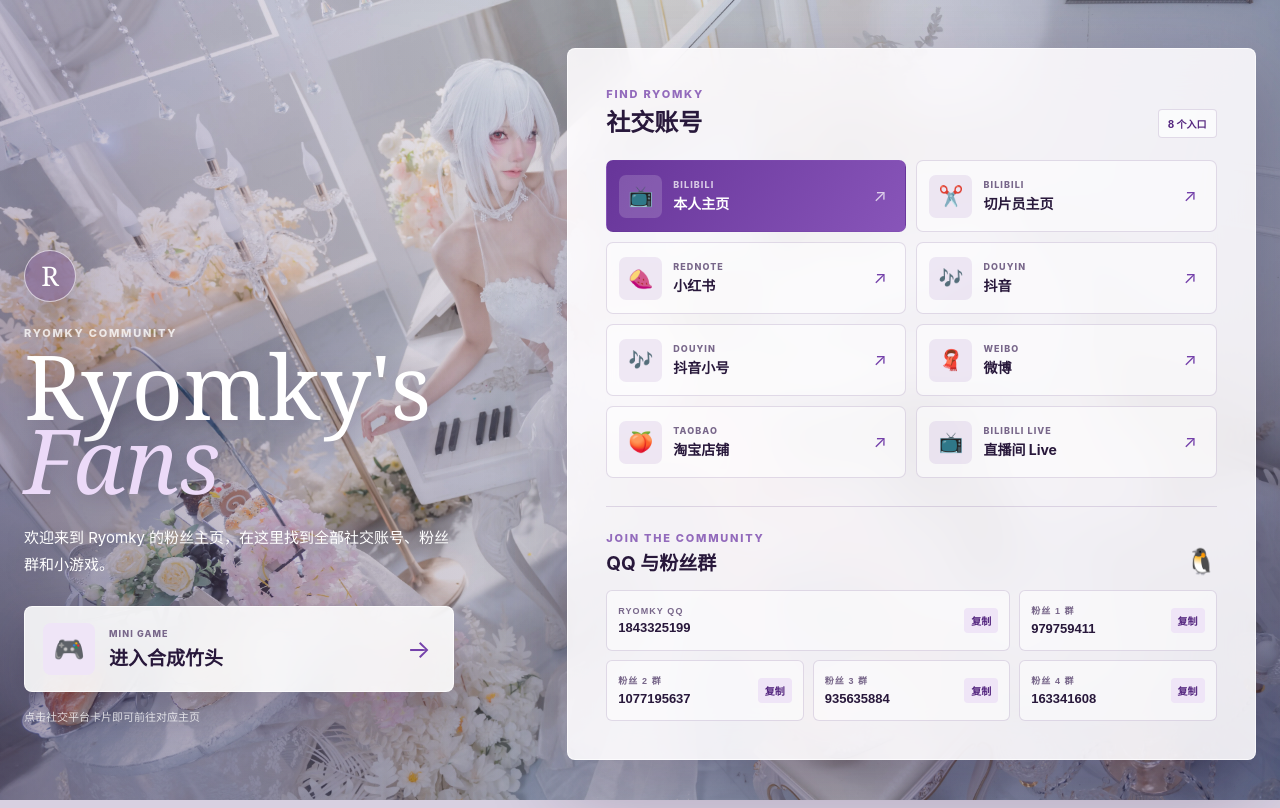
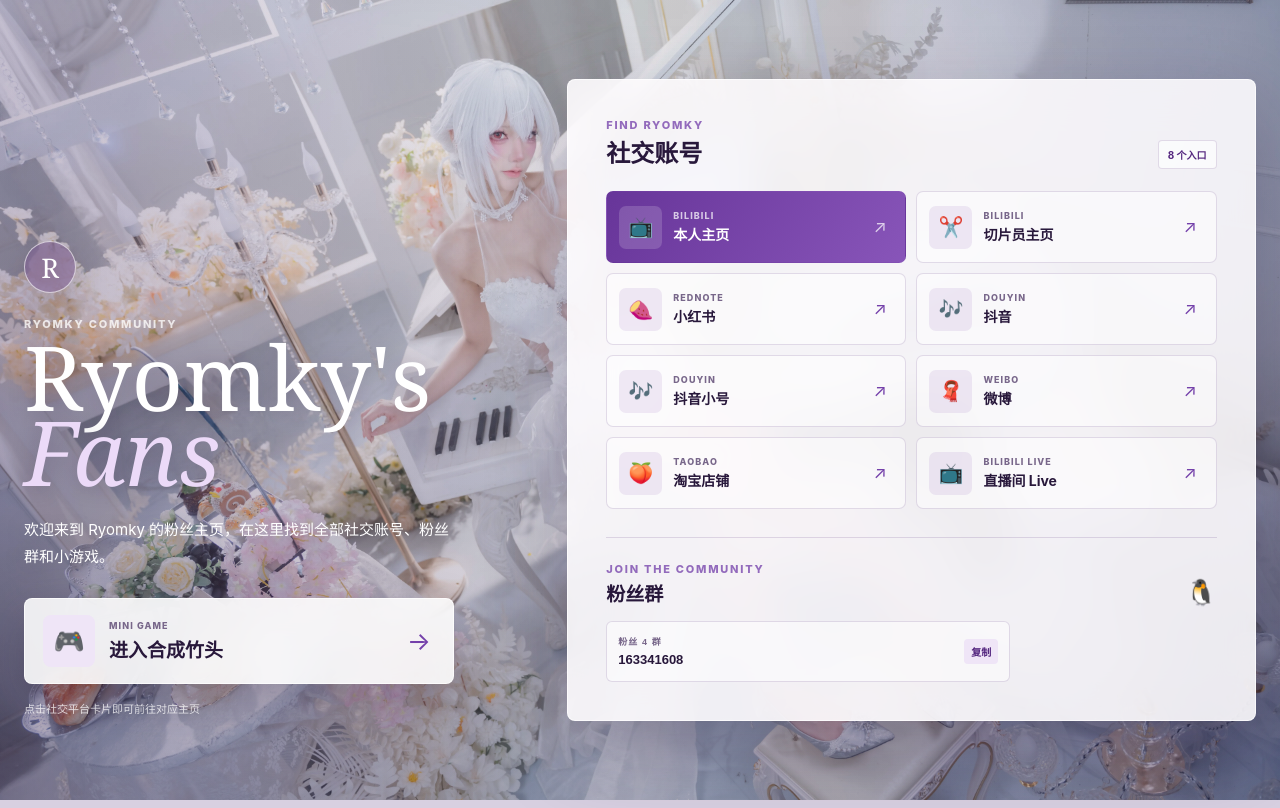
Before and after one commit to KrisCheeRay/Merge-Big-Bamboo, a website built with Vite: page fanpage/index.html in a window 1280 px wide. Built offline with nearby package versions, Linux system fonts and the light colour scheme.

Commit message:
Keep only fan group 4

```diff
--- a/fanpage/index.html
+++ b/fanpage/index.html
@@ -94,24 +94,12 @@
           <div class="section-heading compact">
             <div>
               <p class="eyebrow">JOIN THE COMMUNITY</p>
-              <h2>QQ 与粉丝群</h2>
+              <h2>粉丝群</h2>
             </div>
             <span class="penguin" aria-hidden="true">🐧</span>
           </div>
 
           <div class="qq-list">
-            <button class="copy-card" type="button" data-copy="1843325199">
-              <span><small>RYOMKY QQ</small><strong>1843325199</strong></span><span class="copy-label">复制</span>
-            </button>
-            <button class="copy-card" type="button" data-copy="979759411">
-              <span><small>粉丝 1 群</small><strong>979759411</strong></span><span class="copy-label">复制</span>
-            </button>
-            <button class="copy-card" type="button" data-copy="1077195637">
-              <span><small>粉丝 2 群</small><strong>1077195637</strong></span><span class="copy-label">复制</span>
-            </button>
-            <button class="copy-card" type="button" data-copy="935635884">
-              <span><small>粉丝 3 群</small><strong>935635884</strong></span><span class="copy-label">复制</span>
-            </button>
             <button class="copy-card" type="button" data-copy="163341608">
               <span><small>粉丝 4 群</small><strong>163341608</strong></span><span class="copy-label">复制</span>
             </button>
```
